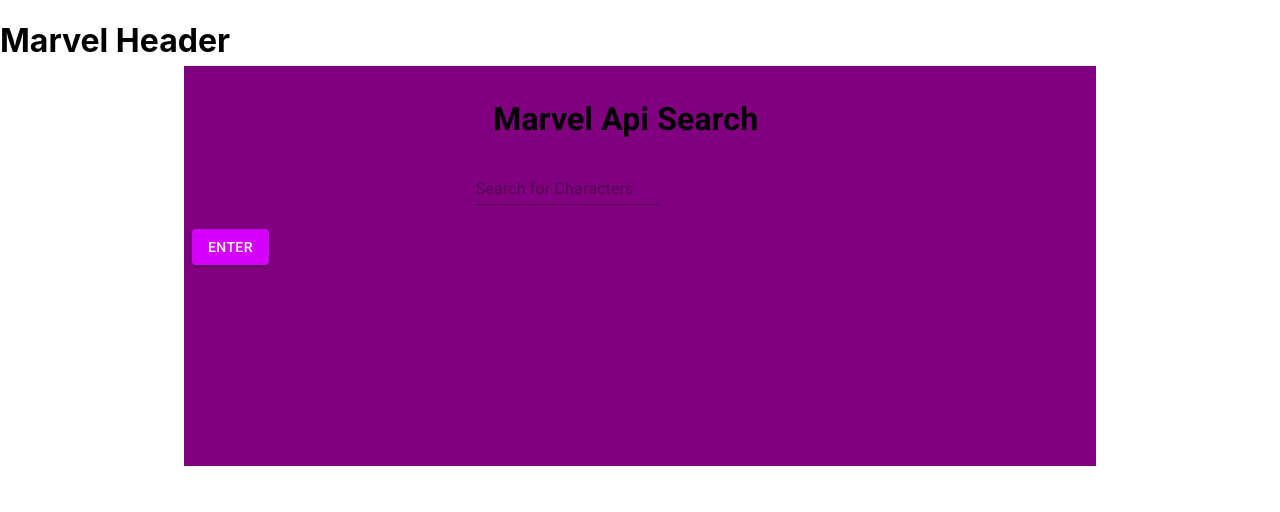
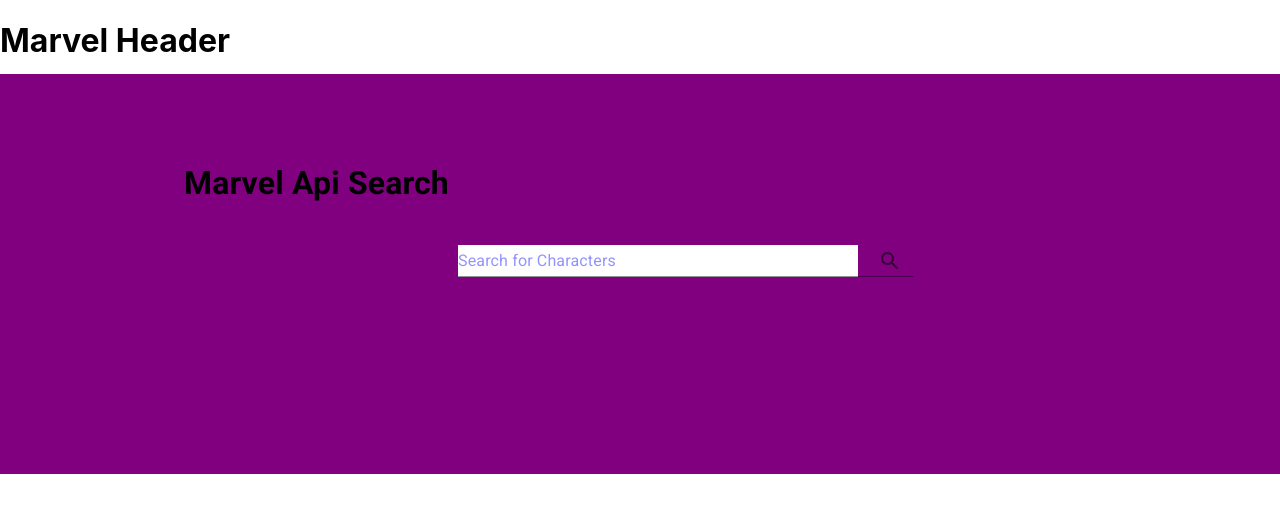
Before and after one commit to DECAB149/marvel-project, a React (Create React App) app: page / in a window 1280 px wide. Shown: the top 512 px of the page. Built offline with nearby package versions, Linux system fonts and the light colour scheme.

Commit message:
some more styling ideas

```diff
--- a/package.json
+++ b/package.json
@@ -5,10 +5,14 @@
   "private": true,
   "dependencies": {
     "@material-ui/core": "^4.11.4",
+    "@material-ui/icons": "^4.11.2",
+    "@mdi/font": "^5.9.55",
+    "@mdi/js": "^5.9.55",
     "@testing-library/jest-dom": "^5.12.0",
     "@testing-library/react": "^11.2.6",
     "@testing-library/user-event": "^12.8.3",
     "crypto-js": "^4.0.0",
+    "material-design-icons": "^3.0.1",
     "react": "^17.0.2",
     "react-dom": "^17.0.2",
     "react-scripts": "4.0.3",
--- a/public/index.html
+++ b/public/index.html
@@ -4,6 +4,7 @@
     <meta charset="utf-8" />
     <link rel="icon" href="%PUBLIC_URL%/favicon.ico" />
     <link rel="stylesheet" href="https://fonts.googleapis.com/css?family=Roboto:300,400,500,700&display=swap" />
+    <link rel="stylesheet" href="https://fonts.googleapis.com/icon?family=Material+Icons" />
     <meta name="viewport" content="width=device-width, initial-scale=1" />
     <meta name="theme-color" content="#000000" />
     <meta
--- a/src/App.css
+++ b/src/App.css
@@ -1,5 +1,6 @@
 .App {
   text-align: center;
+
 }
 
 .formItems {
--- a/src/App.js
+++ b/src/App.js
@@ -60,24 +60,28 @@
   return (
     <div className="App">
       <Header />
-      <Grid container spacing={2}>
-        <Container maxWidth='md'>
       <Typography component="div" style={{ backgroundColor: 'purple', height: '50vh' }}>
-          <Grid container spacing={2}>
+      <Grid container spacing={2} >
+          <Container maxWidth='md' >
+            <Grid container spacing={2} style={{ display: showPage ? 'none' : 'block' }}>
+              <Grid item xs={12}>
+                </Grid>
+              <Grid item xs={12}>
+                </Grid>
+              <Grid item xs={12}>
+                </Grid>
+
                 <Grid item xs={4}>
                 </Grid>
                 <Grid item xs={6}>
                   <h1 className='searchHeader'>Marvel Api Search</h1>
                 </Grid>
+              <Form handleChange={handleChange} input={input} handleSubmit={handleSubmit} showPage={showPage} />
             </Grid>
-
-          <Grid container spacing={2}>
-            <Form handleChange={handleChange} input={input} handleSubmit={handleSubmit} showPage={showPage} />
             <DisplayPage togglePreview={togglePreview} showPage={showPage} img={img} charName={charName} info={info} />
+          </Container>
       </Grid>
       </Typography>
-        </Container>
-      </Grid>
     </div>
   );
 }
--- a/src/Components/Buttons.js
+++ b/src/Components/Buttons.js
@@ -28,7 +28,7 @@
     return(
         <div className={classes.margin}>
             <ThemeProvider theme={customTheme}>
-                <Button color='secondary' variant="contained">Enter</Button>
+                <Button color='secondary' variant="contained">Search Again?</Button>
             </ThemeProvider>
         </div>
     );
--- a/src/Components/DisplayInfo.js
+++ b/src/Components/DisplayInfo.js
@@ -1,11 +1,14 @@
 import React from 'react';
 import SearchResults from './SearchResults';
+import Container from '@material-ui/core/Container';
 
 const DisplayPage = ({showPage, togglePreview, info, img, charName}) => {
 
     return(
-        <div style={{ display: showPage ? 'block' : 'none'}}>
-            <SearchResults info={info} img={img} charName={charName} togglePreview={togglePreview} />
+        <div style={{ display: showPage ? 'block' : 'none' }}>
+            <Container maxWidth='md'>
+            <SearchResults info={info} img={img} charName={charName} togglePreview={togglePreview} showPage={showPage}/>
+            </Container>
         </div>
     );
 }
--- a/src/Components/Form.js
+++ b/src/Components/Form.js
@@ -1,16 +1,25 @@
 import React from 'react';
-import SubmitBtn from './Buttons';
 import { makeStyles } from '@material-ui/core/styles';
 import Input from '@material-ui/core/Input';
 import Grid from '@material-ui/core/Grid';
+import SearchIcon from '@material-ui/icons/Search';
+import IconButton from '@material-ui/core/IconButton';
+import InputAdornment from '@material-ui/core/InputAdornment';
+import Container from '@material-ui/core/Container';
+import Typography from '@material-ui/core/Typography';
 
 const useStyles = makeStyles((theme) => ({
     root: {
         '& > *': {
             margin: theme.spacing(1),
-            width: 500,
+            width: 600,
         },
     },
+    input: {
+        background: 'white',
+        color: 'blue',
+        width: 400,
+    }
 }));
 
 export default function Form ({handleChange, handleSubmit, showPage, props }) {
@@ -19,23 +28,33 @@
     return(
 
         <div className='formItems'>
-            <div style={{ display: showPage ? 'none' : 'block' }}>
-                <Grid container spacing={2}>
-                    <form className={classes.root} noValidate autoComplete='off' id='form'>
-                        <Grid container spacing={2}>
-                            <Grid item xs={7}>
-                            </Grid>
-                            <Grid item xs={5} >
-                                <Input placeholder='Search for Characters' inputProps={{ 'aria-label': 'description' }} onChange={handleChange} />
-                            </Grid>
+            <div >
+                <Grid container>
+                    <Container maxWidth='md'>
 
-                            <Grid item xs={6}>
-                                <div className='submitbtnWrapper'onClick={handleSubmit}>
-                                    <SubmitBtn />
-                                </div>
-                            </Grid>
-                        </Grid>
-                    </form>
+                            <form className={classes.root} noValidate autoComplete='off' id='form' onSubmit={handleSubmit}>
+                                <Grid container >
+                                    <Grid item xs={5}>
+                                    </Grid>
+                                    <Grid item xs={6} >
+                                        <Input
+                                            placeholder='Search for Characters'
+                                            inputProps={{ className: classes.input, 'aria-label': 'description', }}
+                                            onChange={handleChange}
+                                            endAdornment={
+                                                <InputAdornment position='end'>
+                                                    <IconButton
+                                                    onClick={handleSubmit}>
+                                                    <SearchIcon />
+                                                    </IconButton>
+                                                </InputAdornment>
+                                            }
+                                        />
+                                    </Grid>
+
+                                </Grid>
+                            </form>
+                    </Container>
                 </Grid>
             </div>
         </div>
--- a/src/Components/SearchResults.js
+++ b/src/Components/SearchResults.js
@@ -1,23 +1,30 @@
 import React from 'react';
 import SubmitBtn from './Buttons';
 
-function SearchResults ({info, img, charName, togglePreview }) {
+
+import Grid from '@material-ui/core/Grid';
+
+
+
+function SearchResults ({info, img, charName, togglePreview, showPage}) {
 
 
 
 
     return (
         <div >
-            <div className='resultsContainer'>
+            <Grid container spacing={2}>
+                <p> {charName} </p>
                 <img src={img} alt=''></img>
-                <p> {charName}</p>
                 <p>{info} </p>
                 <div className='submitbtnWrapper'onClick={togglePreview}>
                 <SubmitBtn />
                 </div>
-            </div>
+            </Grid>
         </div>
     )
 }
 
 export default SearchResults;
+
+// then cedit this component so it displays the info in the same container
```
Also changed, not shown: 1 other file (tests, documents, lock files or other folders). Lines whose indentation alone changed are shown as unchanged.
